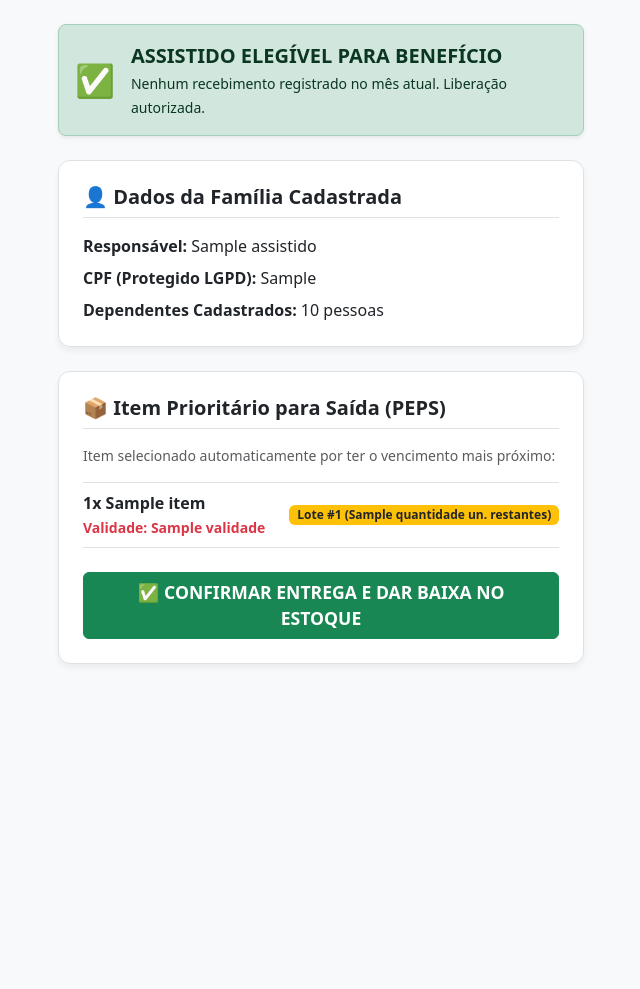
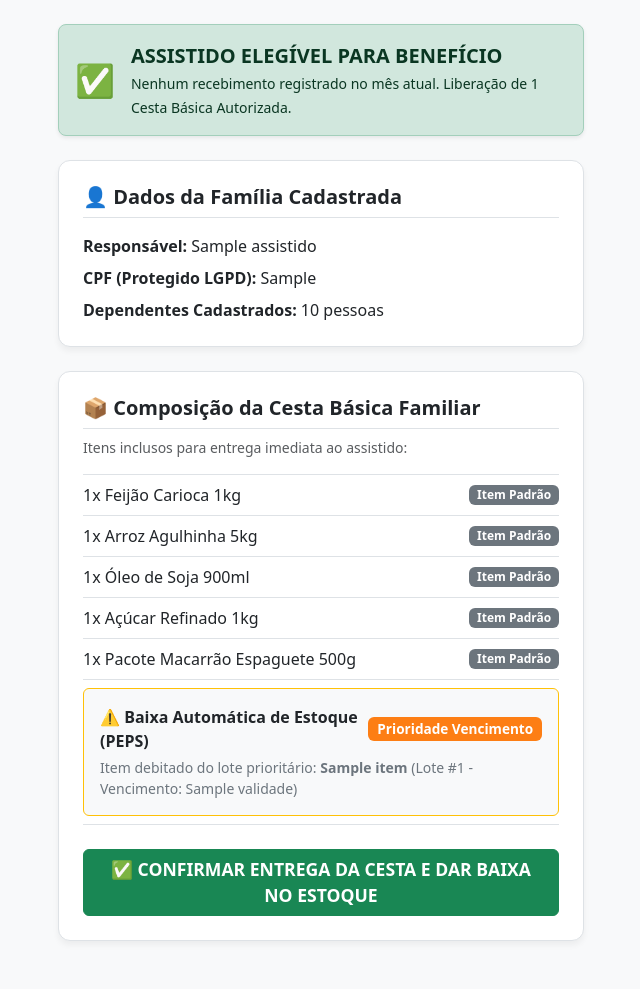
Before and after one commit to mibanhi/aacs-pwa-mvp, a Flask app: template templates/confirmar.html in a window 1280 px wide. Shown: the part 56-1045 px from the top of the page, without its empty margins (319-959 px from the left). Before the commit the page ends 720 px from the top, so only its background shows below. Run offline with Flask 3, Linux system fonts and the light colour scheme; the template is opened without the code that fills it: most values are stand-ins (such as "Sample title", 1, 10 or a date in 2020).

Commit message:
Update confirmation page for basic basket delivery

```diff
--- a/templates/confirmar.html
+++ b/templates/confirmar.html
@@ -3,12 +3,13 @@
 <head>
     <meta charset="UTF-8">
     <meta name="viewport" content="width=device-width, initial-scale=1.0">
-    <title>AACS - Confirmação de Atendimento</title>
+    <title>AACS - Confirmação de Atendimento e Cesta Básica</title>
     <link href="https://cdn.jsdelivr.net/npm/bootstrap@5.3.2/dist/css/bootstrap.min.css" rel="stylesheet">
     <style>
         body { background-color: #f8f9fa; font-family: system-ui, -apple-system, sans-serif; }
         .touch-target { min-height: 54px; font-size: 1.1rem; font-weight: 700; }
         .card-custom { border-radius: 12px; border: 1px solid #dee2e6; box-shadow: 0 4px 6px rgba(0,0,0,0.05); }
+        .badge-peps { background-color: #fd7e14; color: #fff; font-size: 0.85rem; }
     </style>
 </head>
 <body>
@@ -42,7 +43,7 @@
             <span class="fs-2">✅</span>
             <div>
                 <strong class="d-block fs-5">ASSISTIDO ELEGÍVEL PARA BENEFÍCIO</strong>
-                <span class="small">Nenhum recebimento registrado no mês atual. Liberação autorizada.</span>
+                <span class="small">Nenhum recebimento registrado no mês atual. Liberação de 1 Cesta Básica Autorizada.</span>
             </div>
         </div>
         {% endif %}
@@ -55,22 +56,44 @@
             <p class="mb-0 text-dark"><strong>Dependentes Cadastrados:</strong> {{ assistido.dependentes }} pessoas</p>
         </div>
 
-        <!-- COMPOSIÇÃO REAL DO ESTOQUE PEPS -->
+        <!-- COMPOSIÇÃO DA CESTA BÁSICA MENSAL -->
         <div class="card card-custom p-4 bg-white mb-4">
-            <h2 class="h5 fw-bold text-dark border-bottom pb-2 mb-3">📦 Item Prioritário para Saída (PEPS)</h2>
-            <p class="text-muted small mb-3">Item selecionado automaticamente por ter o vencimento mais próximo:</p>
+            <h2 class="h5 fw-bold text-dark border-bottom pb-2 mb-2">📦 Composição da Cesta Básica Familiar</h2>
+            <p class="text-muted small mb-3">Itens inclusos para entrega imediata ao assistido:</p>
 
             <ul class="list-group list-group-flush mb-4">
+                <li class="list-group-item d-flex justify-content-between align-items-center px-0 py-2">
+                    <span>1x Feijão Carioca 1kg</span>
+                    <span class="badge bg-secondary">Item Padrão</span>
+                </li>
+                <li class="list-group-item d-flex justify-content-between align-items-center px-0 py-2">
+                    <span>1x Arroz Agulhinha 5kg</span>
+                    <span class="badge bg-secondary">Item Padrão</span>
+                </li>
+                <li class="list-group-item d-flex justify-content-between align-items-center px-0 py-2">
+                    <span>1x Óleo de Soja 900ml</span>
+                    <span class="badge bg-secondary">Item Padrão</span>
+                </li>
+                <li class="list-group-item d-flex justify-content-between align-items-center px-0 py-2">
+                    <span>1x Açúcar Refinado 1kg</span>
+                    <span class="badge bg-secondary">Item Padrão</span>
+                </li>
+                <li class="list-group-item d-flex justify-content-between align-items-center px-0 py-2">
+                    <span>1x Pacote Macarrão Espaguete 500g</span>
+                    <span class="badge bg-secondary">Item Padrão</span>
+                </li>
+
                 {% if estoque %}
-                    <li class="list-group-item d-flex justify-content-between align-items-center px-0 py-2">
-                        <div>
-                            <strong class="text-dark">1x {{ estoque[0].item }}</strong><br>
-                            <span class="small text-danger fw-bold">Validade: {{ estoque[0].validade }}</span>
-                        </div>
-                        <span class="badge bg-warning text-dark">Lote #{{ estoque[0].id }} ({{ estoque[0].quantidade }} un. restantes)</span>
-                    </li>
-                {% else %}
-                    <li class="list-group-item text-muted px-0">Sem lotes disponíveis no estoque.</li>
+                <!-- DESTAQUE DO LOTE PEPS UTILIZADO PARA DAR BAIXA -->
+                <li class="list-group-item bg-light p-3 my-2 rounded border border-warning">
+                    <div class="d-flex justify-content-between align-items-center mb-1">
+                        <strong class="text-dark">⚠️ Baixa Automática de Estoque (PEPS)</strong>
+                        <span class="badge badge-peps">Prioridade Vencimento</span>
+                    </div>
+                    <div class="small text-secondary">
+                        Item debitado do lote prioritário: <strong>{{ estoque[0].item }}</strong> (Lote #{{ estoque[0].id }} - Vencimento: {{ estoque[0].validade }})
+                    </div>
+                </li>
                 {% endif %}
             </ul>
 
@@ -78,7 +101,7 @@
             <form action="/atendimentos/confirmar" method="POST">
                 <input type="hidden" name="cpf_limpo" value="{{ cpf_limpo }}">
                 <button type="submit" class="btn btn-success w-100 touch-target d-flex align-items-center justify-content-center gap-2">
-                    ✅ CONFIRMAR ENTREGA E DAR BAIXA NO ESTOQUE
+                    ✅ CONFIRMAR ENTREGA DA CESTA E DAR BAIXA NO ESTOQUE
                 </button>
             </form>
             {% elif assistido.recebeu_este_mes %}
```
